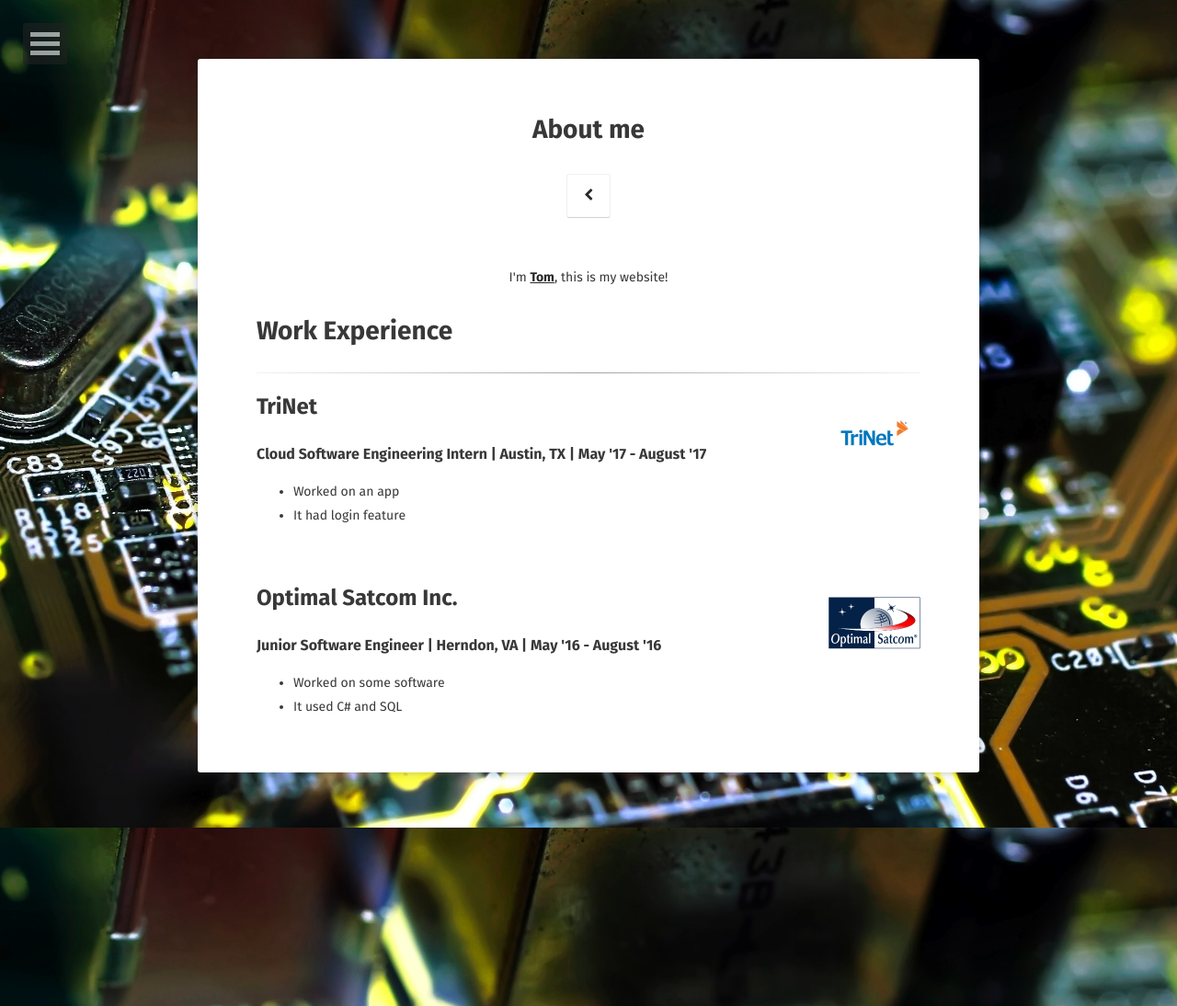
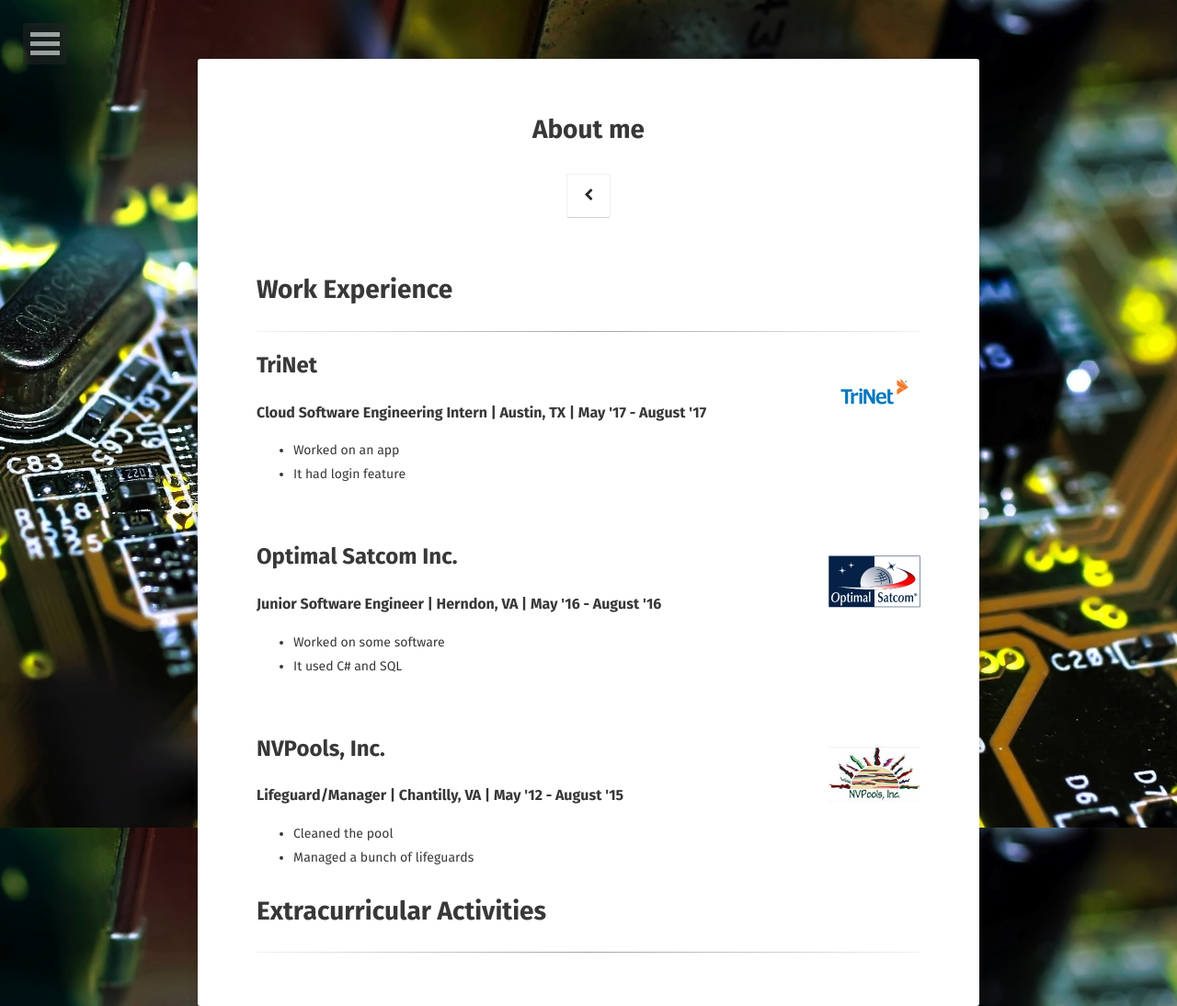
Before and after one commit to tsevans/tsevans.github.io, a Jekyll site: the page built from about/index.md, in a window 1280 px wide. Shown: the whole page at 92% size. Built offline with Jekyll 4.4.1, drawn with Linux system fonts in a browser that asks for light colours; some web fonts are replaced.

Commit message:
Added NVPools info

```diff
--- a/about/index.md
+++ b/about/index.md
@@ -5,8 +5,6 @@ tags: [about, Jekyll, theme, moon]
 date: 2017-12-24
 comments: false
 ---
-
-<center>I'm <a href="http://tsevans.github.io"><b>Tom</b></a>, this is my website!</center>
 
 # Work Experience
 
@@ -29,3 +27,17 @@ comments: false
 <b><font size="3">Junior Software Engineer | Herndon, VA | May '16 - August '16</font></b>
 * Worked on some software
 * It used C# and SQL
+
+<br>
+
+<p>
+    <a href="https://www.nvpools.com/"><img src="/assets/img/nvpools.png" alt="NVPools, Inc." style="float:right;width:100px;height:100px;"></a>
+    <b><font size="5">NVPools, Inc.</font></b>
+</p>
+<b><font size="3">Lifeguard/Manager | Chantilly, VA | May '12 - August '15</font></b>
+* Cleaned the pool
+* Managed a bunch of lifeguards
+
+# Extracurricular Activities
+
+----------
```
Also changed, not shown: assets/img/nvpools.png (added).
